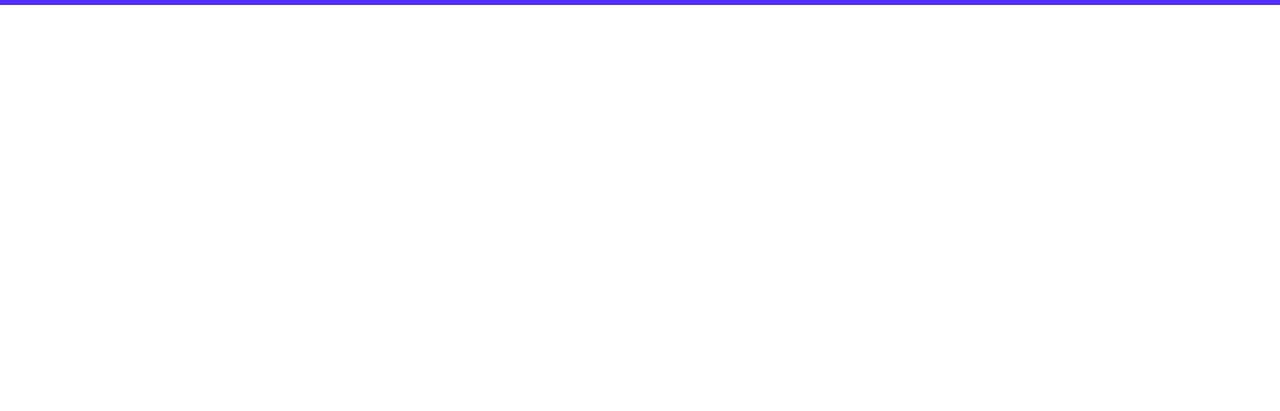
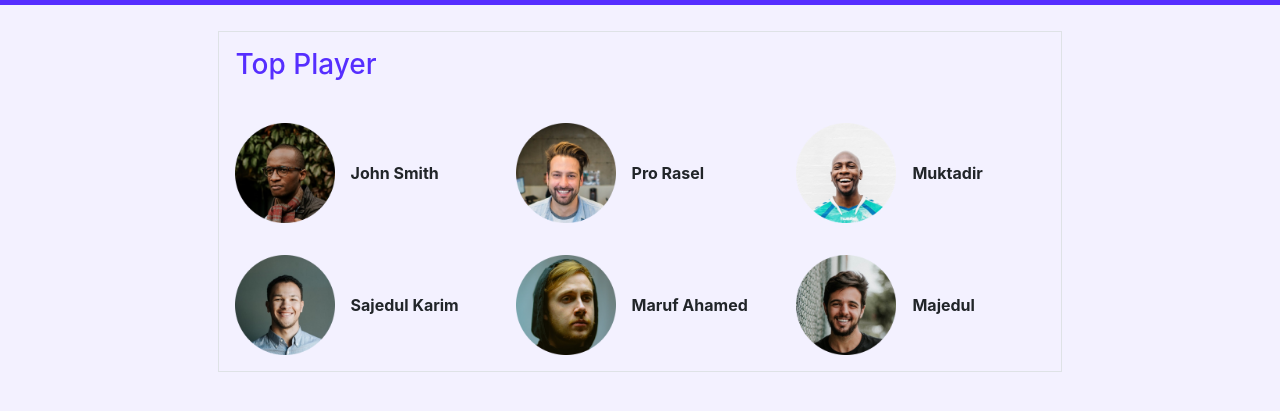
Before and after one commit to Shakib448/leader-board, a plain HTML site: page index.html in a window 1280 px wide. Shown: the part 71-482 px from the top of the page. Drawn offline with nearby package versions, Linux system fonts and the light colour scheme.

Commit message:
first commit

```diff
--- a/index.html
+++ b/index.html
@@ -48,6 +48,31 @@
                 </div>
             </header>
             <!-- Header End   -->
+
+            <!-- Top player start  -->
+
+            <section id="top-player">
+                <div class="container border">
+                    <div class="row">
+                        <div class="col-md-12 top-player">
+                            <h3>Top Player</h3>
+                        </div>
+                    </div>
+                    <div class="row">
+                        <div class="col-md-4 d-flex align-items-center p-3"><img src="Image/Ellipse-1.png" alt="" class="img-fluid top-player-image"><span class="pl-3"><b>John Smith</b></span></div>
+                        <div class="col-md-4 d-flex align-items-center p-3"><img src="image/Ellipse-2.png" alt="" class="img-fluid top-player-image "><span class="pl-3"><b>Pro Rasel</b></span></div>
+                        <div class="col-md-4 d-flex align-items-center p-3"><img src="image/Ellipse-3.png" alt="" class="img-fluid top-player-image "><span class="pl-3"><b>Muktadir</b></span></div>
+                    </div>
+
+                    <div class="row">
+                        <div class="col-md-4  d-flex align-items-center p-3"><img src="Image/Ellipse-4.png" alt="" class="img-fluid top-player-image"><span class="pl-3"><b>Sajedul Karim</b></span></div>
+                        <div class="col-md-4 d-flex align-items-center p-3"><img src="image/Ellipse-5.png" alt="" class="img-fluid top-player-image "><span class="pl-3"><b>Maruf Ahamed</b></span></div>
+                        <div class="col-md-4 d-flex align-items-center p-3"><img src="image/Ellipse.png" alt="" class="img-fluid top-player-image "><span class="pl-3"><b>Majedul</b></span></div>
+                    </div>
+                </div>
+            </section>
+
+            <!-- Top player end  -->
         </main>
         <!-- End  -->
     <!-- Optional JavaScript -->
--- a/style.css
+++ b/style.css
@@ -1,6 +1,7 @@
 body{
     margin: 0;
     padding: 0;
+    background-color: #F3F1FF;
 }
 
 /* Header start  */
@@ -27,3 +28,24 @@ nav.navbar.navbar-expand-lg.navbar-light {
 }
 
 /* Header End  */
+
+/* Top player start  */
+
+#top-player{
+    padding: 2% 17%;
+    bottom: 1px solid gray;
+}
+
+.top-player{
+    padding: 2%;
+}
+
+.top-player h3{
+    color: #562EFF;
+}
+
+
+.top-player-image{
+    width: 100px;
+}
+/* Top player end  */
```
